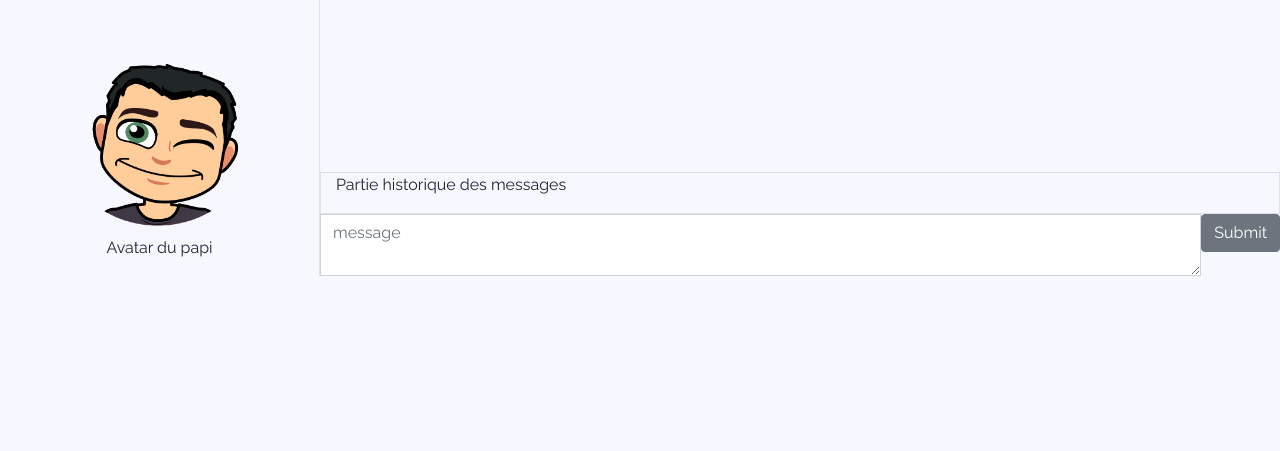
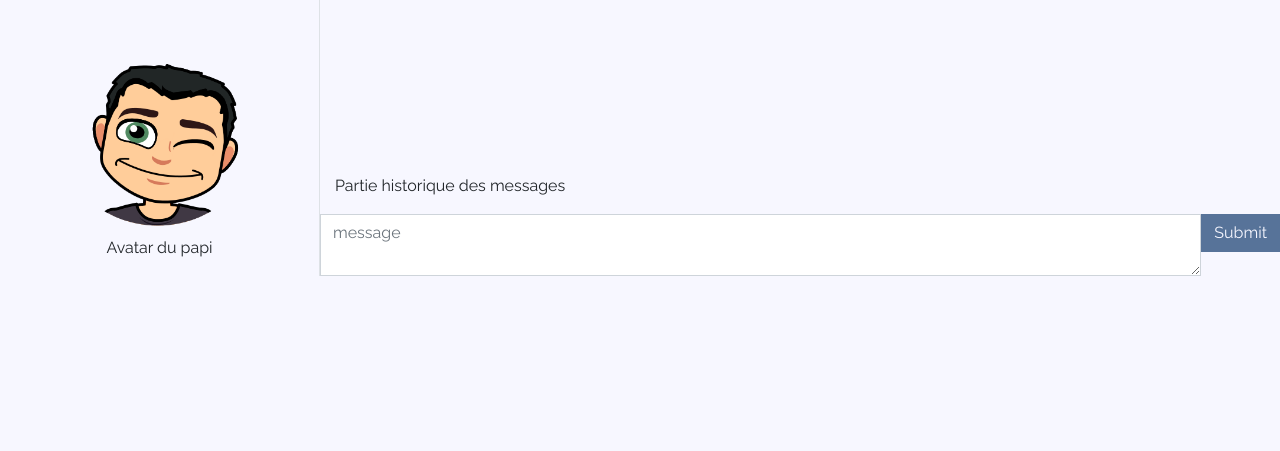
Before and after one commit to JN-Lab/OC-Pr7-GrandPyBot, a Flask app: template botapp/templates/index.html in a window 1280 px wide. Shown: the part 64-515 px from the top of the page. Run offline with Flask 2, Linux system fonts and the light colour scheme; the template is opened without the code that fills it, so the values that code supplies are empty, except form fields; form fields are guessed from the names that the template uses; parts of the project's set-up code (start-up, migrations or seed data) failed here and were passed over; some libraries are stand-ins or nearby versions.

Commit message:
little css modifications on submit button

```diff
--- a/botapp/static/css/custom.css
+++ b/botapp/static/css/custom.css
@@ -26,3 +26,9 @@ h1 {
 form {
   width: 100%;
 }
+
+#submit-button {
+  border-radius: 0px;
+  background-color: #577399;
+  color: #F7F7FF;
+}
--- a/botapp/templates/index.html
+++ b/botapp/templates/index.html
@@ -14,7 +14,7 @@
     </div>
     <div class="col-md-9">
         <div class="row">
-          <div class="col-md-12 border">
+          <div class="col-md-12">
                 <p>Partie historique des messages</p>
           </div>
         </div>
@@ -25,7 +25,7 @@
               {{ form.message.label(class="sr-only") }}
               {{ form.message(class="form-control", placeholder="message") }}
               <div class="input-group-btn">
-                {{ form.submit(class="btn btn-secondary") }}
+                {{ form.submit(class="btn", id="submit-button") }}
               </div>
             </div>
           </form>
```
